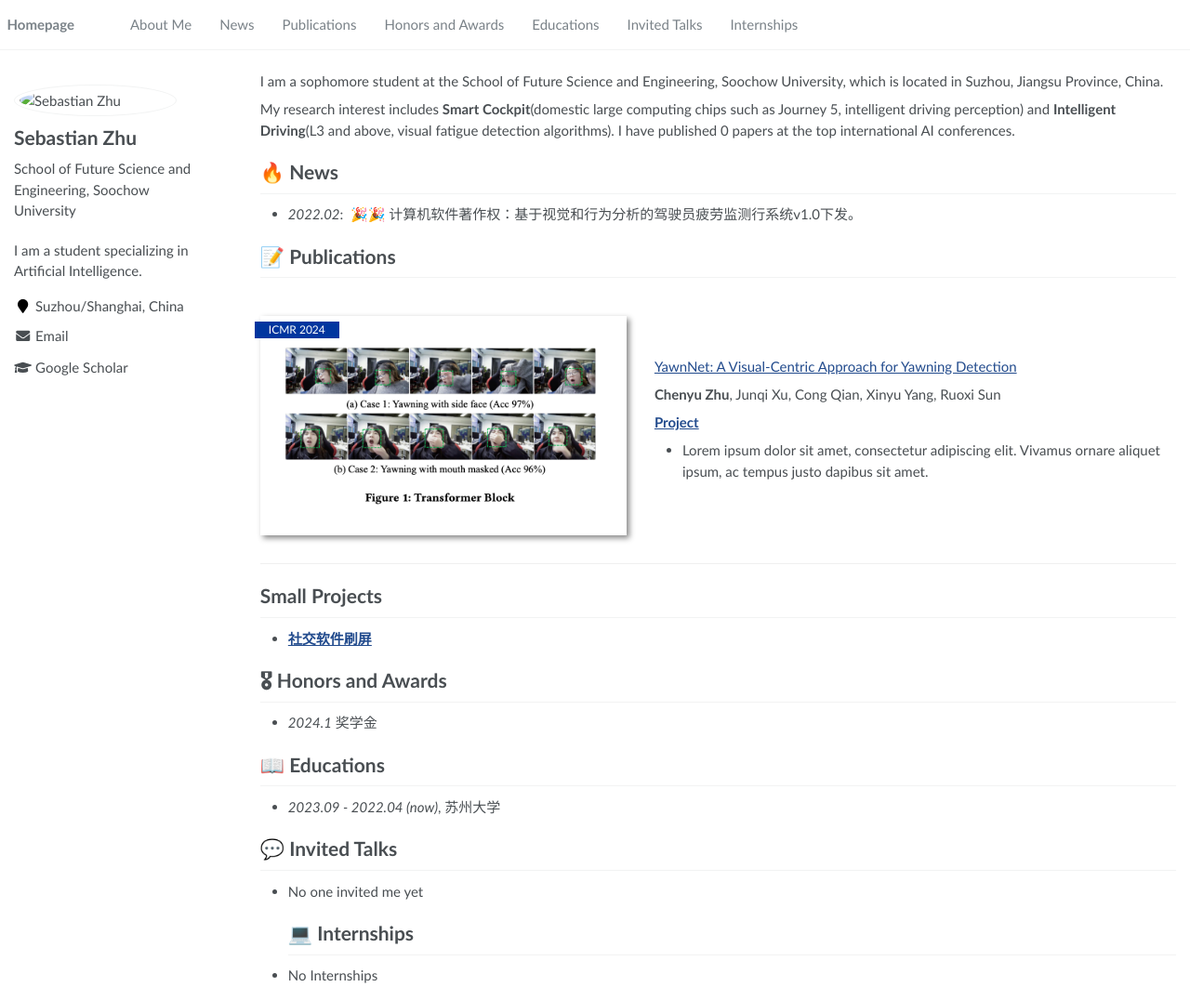
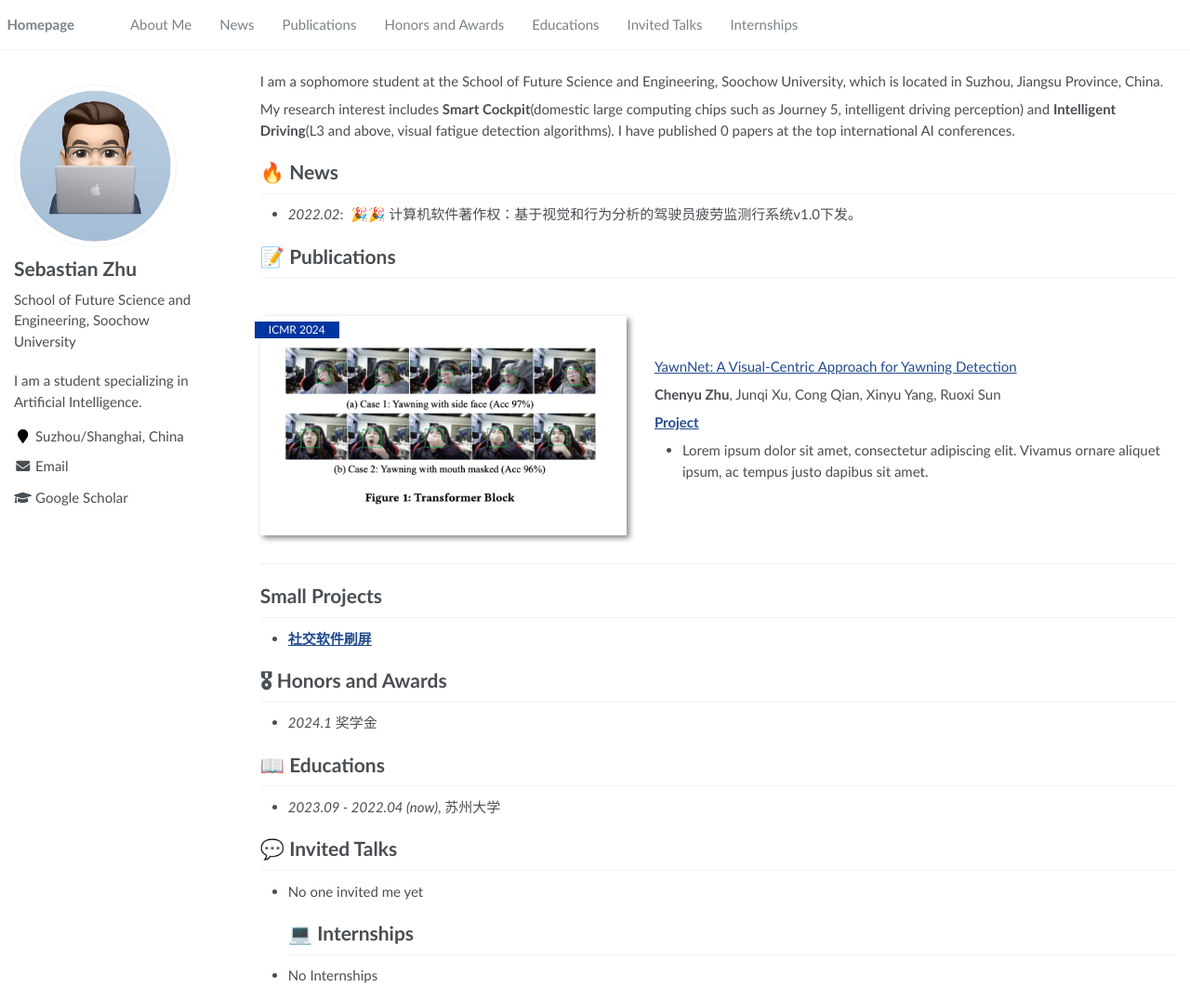
Before and after one commit to ZhuChyu-Sebastian/ZhuChyu-Sebastian.github.io, a Jekyll site: the page built from _pages/about.md, in a window 1280 px wide and 1076 px high. Shown: the whole window at 93% size. Built offline with Jekyll 4.4.1, drawn with Linux system fonts in a browser that asks for light colours.

Commit message:
Update _config.yml

```diff
--- a/_config.yml
+++ b/_config.yml
@@ -22,7 +22,7 @@ baidu_site_verification  :  # get baidu_site_verification from https://ziyuan.ba
 # Site Author
 author:
   name             : "Sebastian Zhu"
-  avatar           : "avatar512x512.png"
+  avatar           : "images/avatar512x512.png"
   bio              : "School of Future Science and Engineering, Soochow University"
   location         : "Suzhou/Shanghai, China"
   employer         :
```
